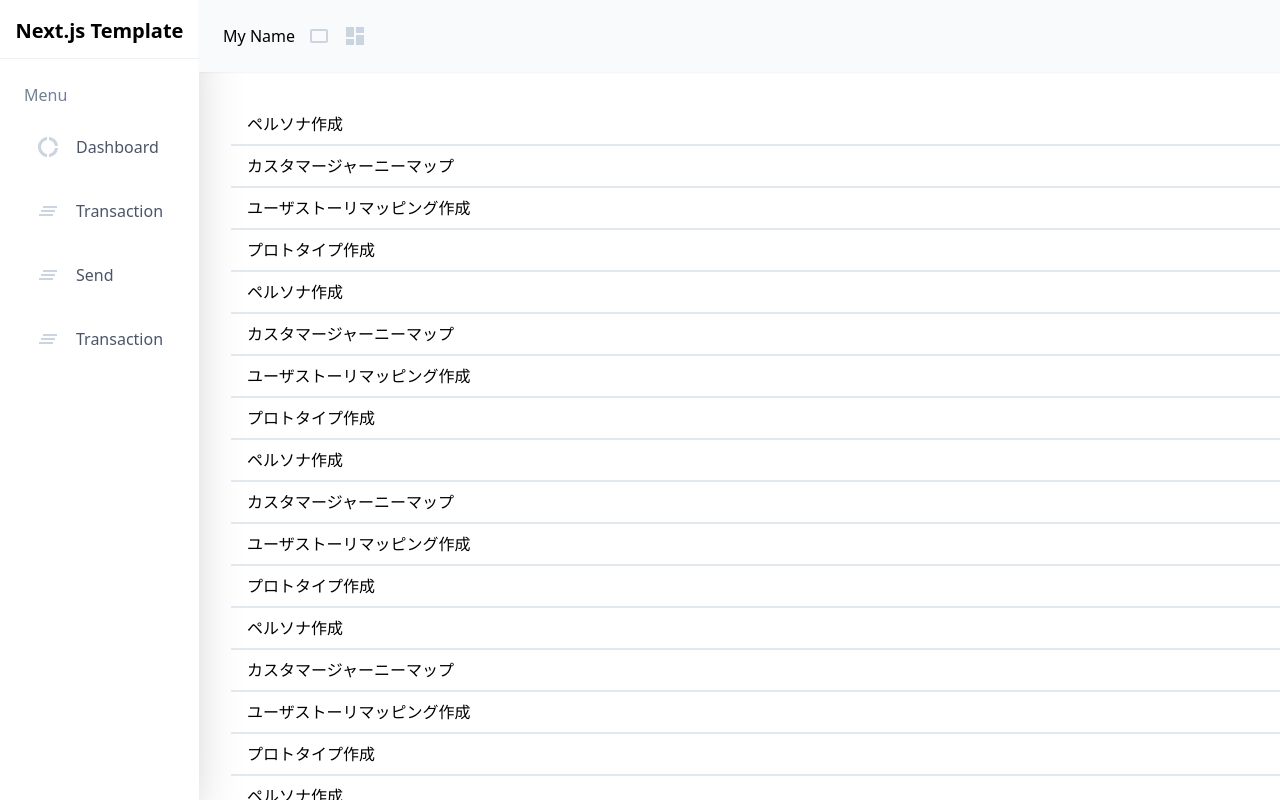
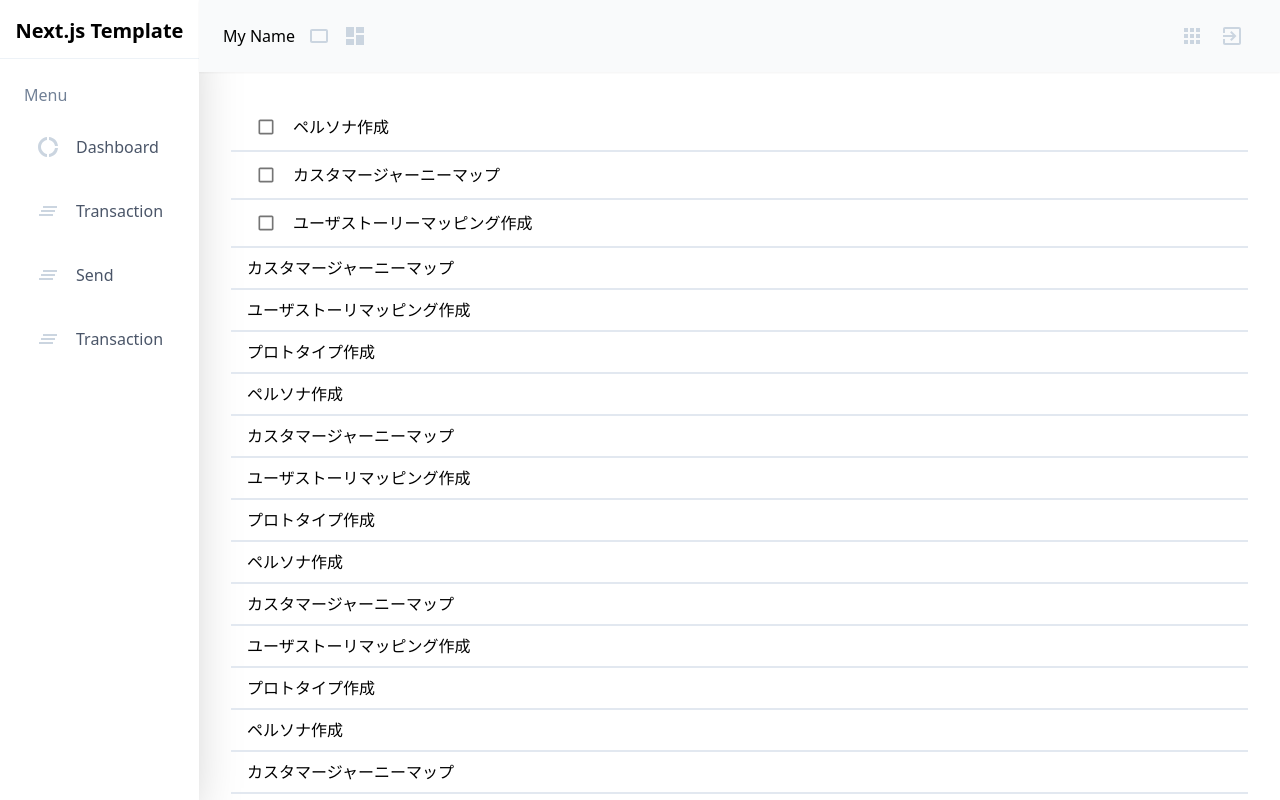
Before and after one commit to sasayabaku/Next_tempate, a Next.js app: page / in a window 1280 px wide. Built offline with nearby package versions, Linux system fonts and the light colour scheme.

Commit message:
Add checkbox prototype

```diff
--- a/src/pages/index.tsx
+++ b/src/pages/index.tsx
@@ -1,12 +1,25 @@
+import { Checkbox } from '@material-ui/core';
+
 import Header from '../components/Header';
 
 const Home = () => {
   return (
-    <div className="w-screen">
+    <div className="">
       <Header />
       <div className="h-screen p-8 flex-y overflow-y-scroll overscroll-contain">
         <div className="divide-y-2 divide-gray-300">
-          <div className="py-2 pl-4">ペルソナ作成</div>
+          <div className="py-1 pl-4 flex items-center">
+            <Checkbox size="small" />
+            <span className="pl-2">ペルソナ作成</span>
+          </div>
+          <div className="py-1 pl-4 flex items-center">
+            <Checkbox size="small" />
+            <span className="pl-2">カスタマージャーニーマップ</span>
+          </div>
+          <div className="py-1 pl-4 flex items-center">
+            <Checkbox size="small" />
+            <span className="pl-2">ユーザストーリーマッピング作成</span>
+          </div>
           <div className="py-2 pl-4">カスタマージャーニーマップ</div>
           <div className="py-2 pl-4">ユーザストーリマッピング作成</div>
           <div className="py-2 pl-4">プロトタイプ作成</div>
```
